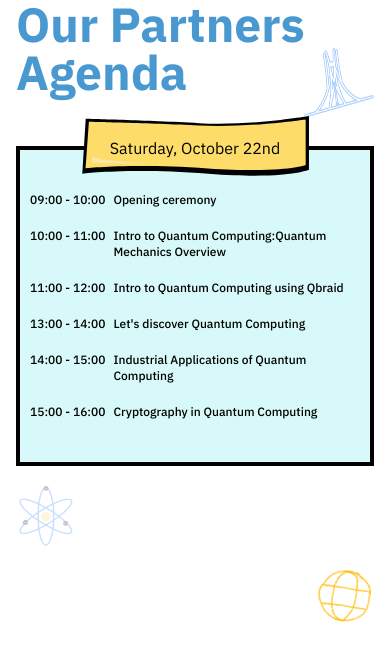
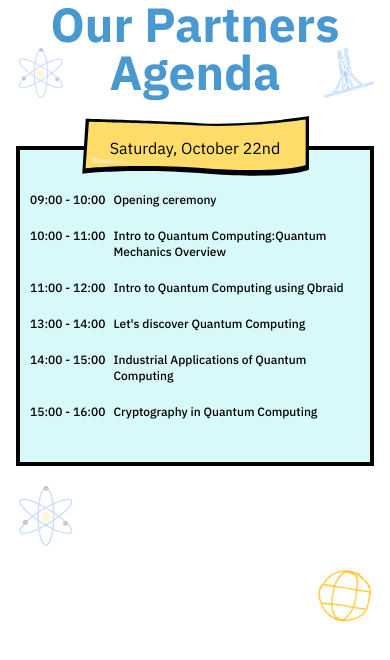
Before and after one commit to WTM-Algiers/wtm-algiers-qiskit-2022-website, a Next.js app: page / in a window 390 px wide. Shown: the top 660 px of the page. Built offline with nearby package versions, Linux system fonts and the light colour scheme.

Commit message:
atom left added size mobile fixed

```diff
--- a/components/Agenda/Index.jsx
+++ b/components/Agenda/Index.jsx
@@ -11,7 +11,10 @@ const Agenda = () => {
   return (
     <section className="relative">
       <SectionTitle title={"Agenda"}> </SectionTitle>
-      <div className="md:hidden visible absolute right-0 top-0 z-25 sm:w-[80px] sm:h-[80px] w-[70px] h-[70px]">
+      <div className="md:hidden visible absolute left-0 top-0 z-25 sm:w-[80px] sm:h-[80px] w-[50px] h-[50px]">
+        <Image src={atom} alt="maqam chahid" layout="fill" />
+      </div>
+      <div className="md:hidden visible absolute right-0 top-0 z-25 sm:w-[80px] sm:h-[80px] w-[50px] h-[50px]">
         <Image src={maqam} alt="maqam chahid" layout="fill" />
       </div>
       <div className="md:grid grid-cols-6 flex flex-col justify-center relative">
--- a/components/shared/SectionTitle.jsx
+++ b/components/shared/SectionTitle.jsx
@@ -6,13 +6,13 @@ const SectionTitle = ({ title }) => {
     <div
       className={`flex ${
         title === "About us" ? "items-start" : "items-end"
-      } gap-4 2xl:gap-6`}
+      } gap-4 2xl:gap-6 justify-center md:justify-start`}
     >
-      <div className="hidden md:flex md:h-20 md:w-16 2xl:w-28 2xl:h-32">
+      <div className="hidden sm:flex md:h-20 md:w-16 2xl:w-28 2xl:h-32">
         {title === "About us" ? (
           <Image src={upArrow} alt="" />
         ) : (
-          <Image src={downArrow} alt="" />
+          <Image src={downArrow} alt=""/>
         )}
       </div>
       <h2 className="text-5xl 2xl:text-[5rem] text-qiskit-blue-normal font-bold">
```
